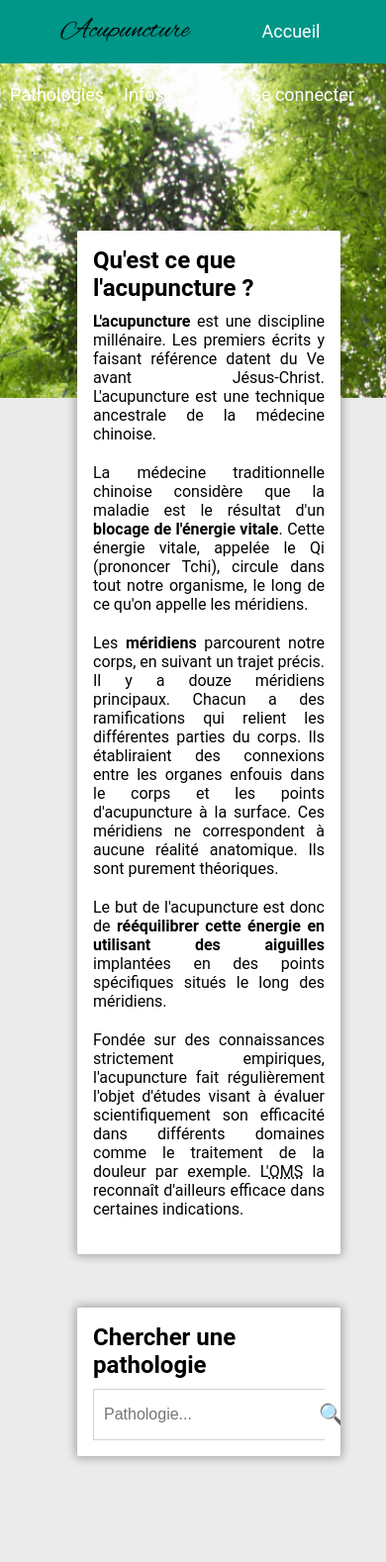
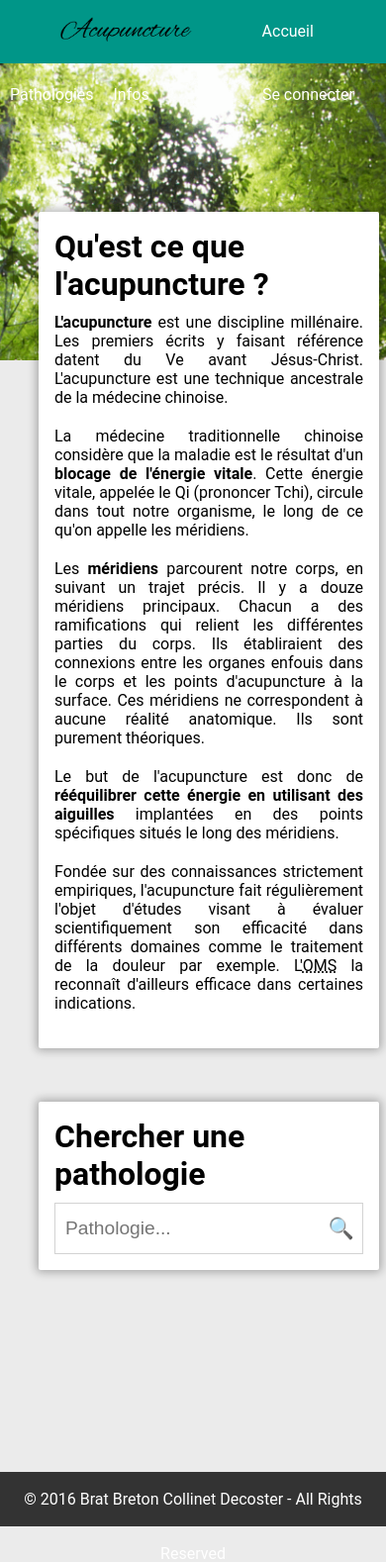
Before and after one commit to apucuncture69/acupuncture69, a PHP site: page /?mod=site in a window 390 px wide. Shown: the top 1578 px of the page at 99% size. Run offline with PHP 8.4, Linux system fonts and the light colour scheme.

Commit message:
Improve responsivness

```diff
--- a/public/style/main_style.css
+++ b/public/style/main_style.css
@@ -38,7 +38,6 @@ abbr {
   float: left;
   line-height: 64px;
   color: white;
-  font-size: large;
   text-decoration: none;
   padding: 0px 10px 0px 10px;
 }
@@ -77,7 +76,6 @@ abbr {
   display: inline-block;
   color: white;
   padding: 0 16px 0 16px;
-  font-size: large;
   line-height: 64px;
 }
 
@@ -107,7 +105,7 @@ abbr {
 }
 
 #main_content_top {
-  height: 40vh;
+  height: 300px;
   background-image: url(../img/banner_full.png);
   background-position: center;
   background-size: cover;
@@ -115,7 +113,7 @@ abbr {
 
 #main_content_tiles {
   position: relative;
-  top: -20vh;
+  top: -150px;
   margin: 0px auto 0px auto;
   width: 60vw;
 }
@@ -141,6 +139,7 @@ abbr {
 
 .acu_tile h1 {
   margin-bottom: 10px;
+  font-size: 200%;
 }
 
 /* SEARCH VIEW STYLE */
@@ -153,7 +152,7 @@ abbr {
     order: 2;
     border-style: none;
     flex: 1 1 auto;
-    font-size: 16px;
+    font-size: 120%;
     padding: 10px;
 }
 
--- /dev/null
+++ b/public/style/main_style_small_device.css
@@ -0,0 +1,3 @@
+#main_content_tiles {
+  width: 80vw;
+}
--- a/view/acu_main.tpl
+++ b/view/acu_main.tpl
@@ -4,6 +4,7 @@
 <head>
   <title>Acupuncture</title>
   <link rel="stylesheet" type="text/css" href="public/style/main_style.css" />
+  <link rel="stylesheet" type="text/css" href="public/style/main_style_small_device.css" media="screen and (max-width: 1280px)"/>
   <link rel="stylesheet" type="text/css" href="public/style/{$module_name}.css" />
   <meta charset="UTF-8">
 </head>
```
